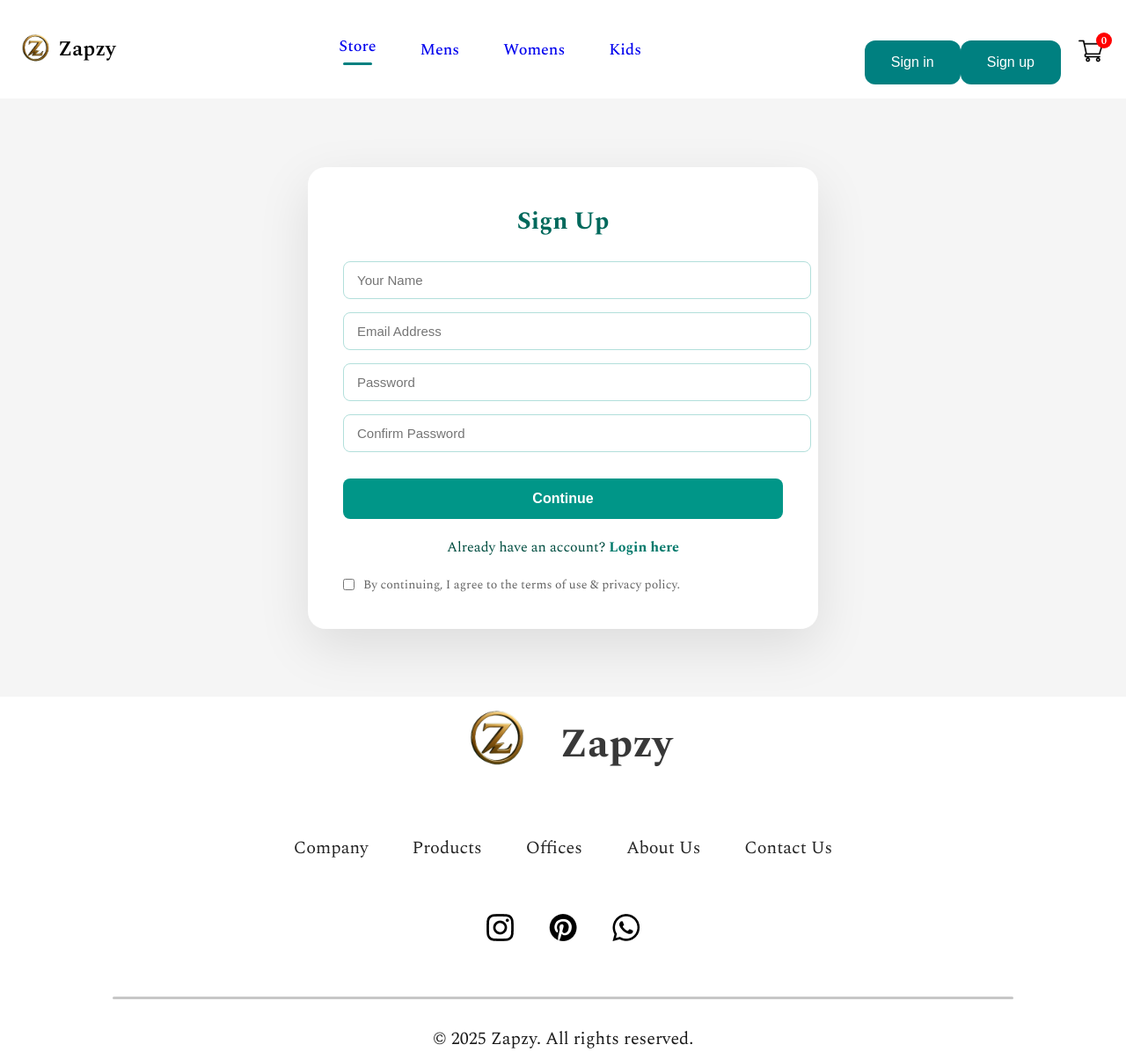
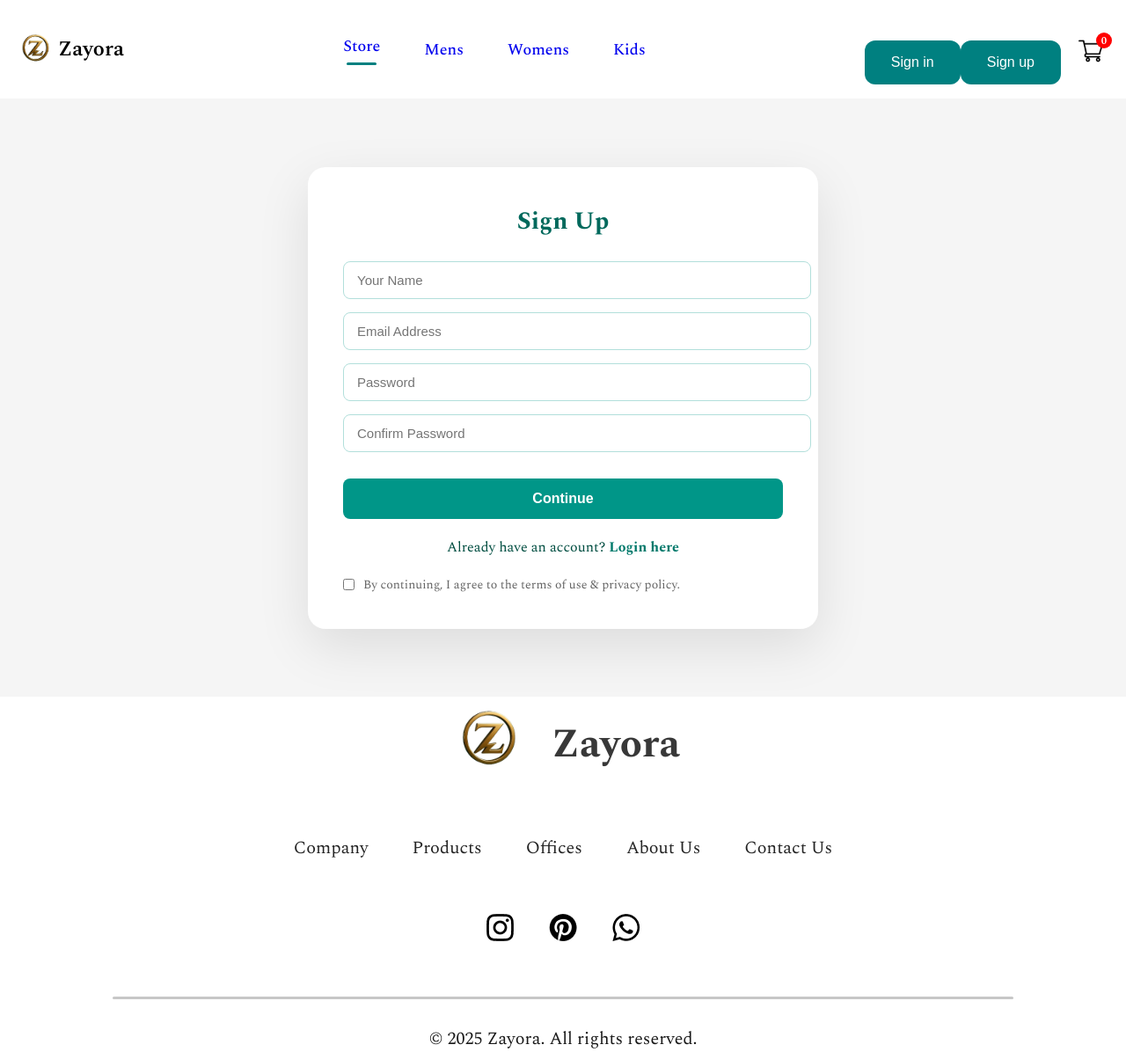
Before and after one commit to krishgarg-code/Zapzy, a React (Vite) app: page /SignUp in a window 1280 px wide. Shown: the whole page at 88% size. Built offline with nearby package versions, Linux system fonts and the light colour scheme; no server answers.

Commit message:
name changed to zayora

```diff
--- a/index.html
+++ b/index.html
@@ -2,12 +2,11 @@
 <html lang="en">
   <head>
     <meta charset="UTF-8" />
-    <link rel="icon" type="image/svg+xml" href="/vite.svg" />
     <link rel="preconnect" href="https://fonts.googleapis.com">
 <link rel="preconnect" href="https://fonts.gstatic.com" crossorigin>
 <link href="https://fonts.googleapis.com/css2?family=Bebas+Neue&family=Plus+Jakarta+Sans:ital,wght@0,200..800;1,200..800&family=Roboto+Mono:ital,wght@0,100..700;1,100..700&family=Spectral:ital,wght@0,200;0,300;0,400;0,500;0,600;0,700;0,800;1,200;1,300;1,400;1,500;1,600;1,700;1,800&display=swap" rel="stylesheet">
     <meta name="viewport" content="width=device-width, initial-scale=1.0" />
-    <title>Zapzy</title>
+    <title>Zayora</title>
   </head>
   <body>
     <div id="root"></div>
--- a/src/Components/Footer/Footer.jsx
+++ b/src/Components/Footer/Footer.jsx
@@ -21,7 +21,7 @@ const Footer = () => {
         <div className='footer'>
             <div className="footer-logo">
                 <Link to='/'><img src={logo1} alt="" /></Link>
-                <p>Zapzy</p>
+                <p>Zayora</p>
             </div>
             <ul className="footer-links">
                 <li onClick={handleLinkClick}>Company</li>
@@ -43,7 +43,7 @@ const Footer = () => {
             </div>
             <div className="footer-copyright">
                 <hr />
-                <p>© 2025 Zapzy. All rights reserved.</p>
+                <p>© 2025 Zayora. All rights reserved.</p>
             </div>
 
             {showPopup && (
--- a/src/Components/navbar/Navbar.jsx
+++ b/src/Components/navbar/Navbar.jsx
@@ -16,7 +16,7 @@ const Navbar = () => {
         <div className='navbar'>
             <div className='nav-logo'>
                 <img src={logo1} alt="logo" />
-                <p>Zapzy</p>
+                <p>Zayora</p>
             </div>
 
             <ul className='nav-menu'>
```
